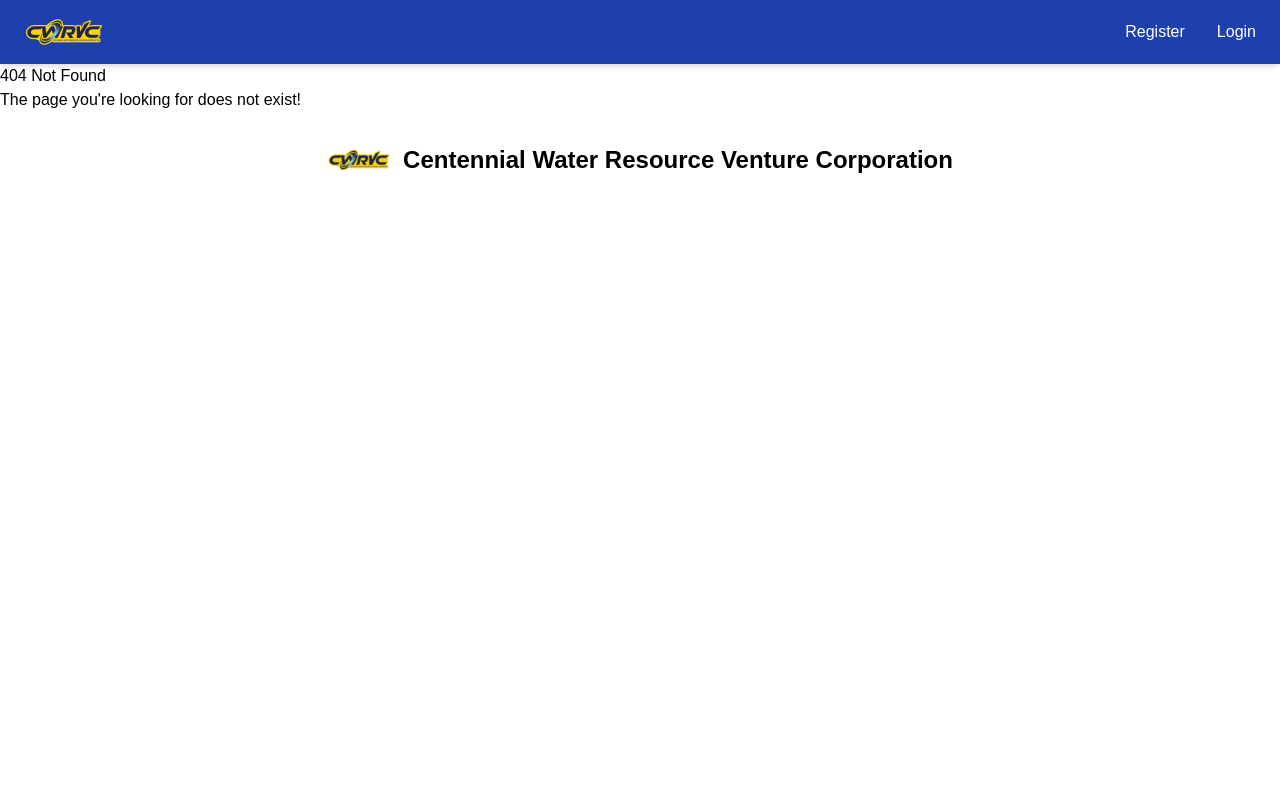
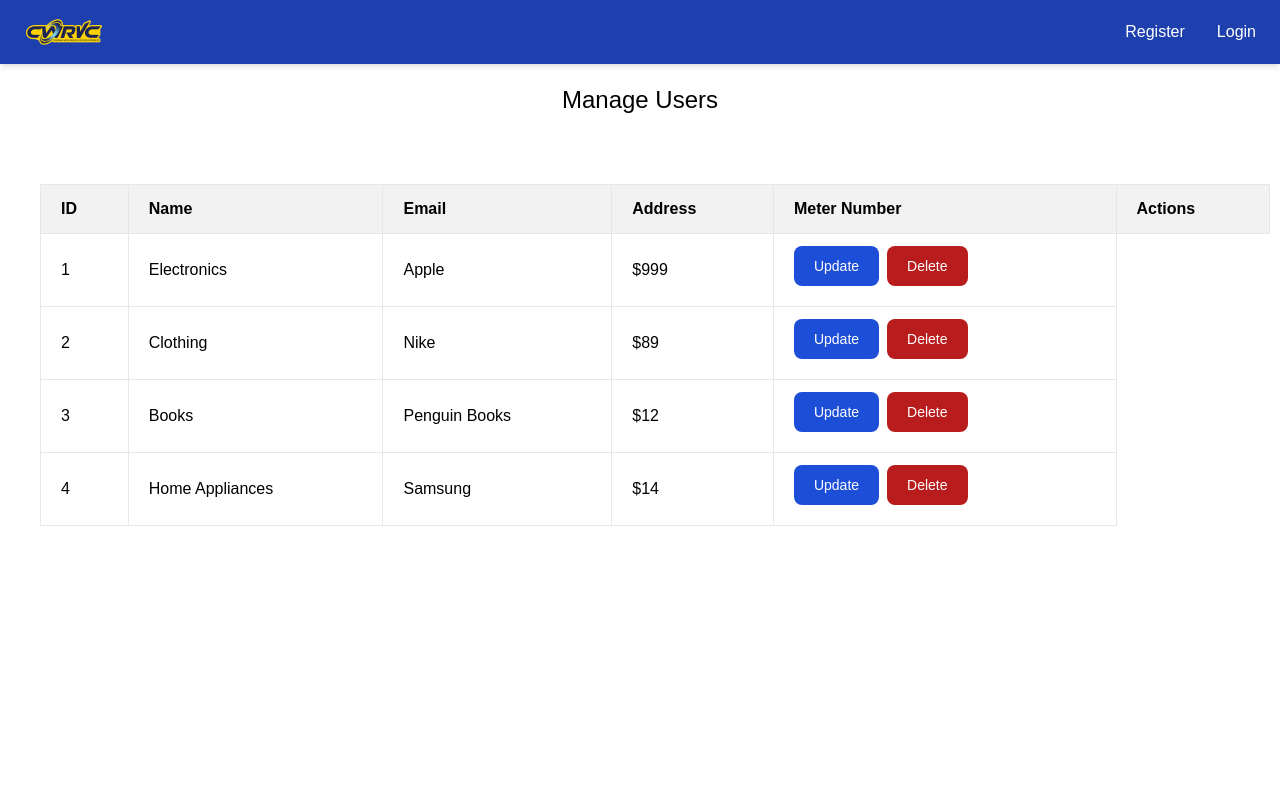
Before and after one commit to Mewguel/water-billing-system, a React (Vite) app in the folder frontend/: page /manageuser in a window 1280 px wide. Shown: the top 800 px of the page. Built offline with nearby package versions, Linux system fonts and the light colour scheme; no server answers.

Commit message:
[Update] Added Manage User and Manage Bills

```diff
--- a/frontend/src/App.jsx
+++ b/frontend/src/App.jsx
@@ -10,11 +10,13 @@
 import Profile from "./pages/Profile";
 import Payment from "./pages/Payment";
 import PaymentSuccess from "./pages/PaymentSuccess";
+import ManageUser from "./pages/Admin/ManageUser";
 
 // components
 import ProtectedRoute from "./components/ProtectedRoute";
 import Navbar from "./components/Navbar";
 import Footer from "./components/Footer";
+import ManageBills from "./pages/Admin/ManageBills";
 
 const Logout = () => {
   localStorage.clear();
@@ -47,6 +49,11 @@
           <Route path="/profile" element={<Profile />} />
           <Route path="/payment" element={<Payment />} />
           <Route path="/paymentsuccess" element={<PaymentSuccess />} />
+
+          {/* Admin Protected Routes */}
+          <Route path="/manageuser" element={<ManageUser />} />
+          <Route path="/managebills" element={<ManageBills />} />
+
           <Route path="*" element={<NotFound />} />
         </Routes>
         <Footer />
--- a/frontend/src/components/Navbar.jsx
+++ b/frontend/src/components/Navbar.jsx
@@ -14,7 +14,7 @@
   }, [location.pathname]);
 
   return (
-    <nav className="container sticky top-0 z-50 shadow-md bg-blue-800 px-6 py-3">
+    <nav className="sticky top-0 z-50 shadow-md bg-blue-800 px-6 py-3">
       <div className="flex items-center justify-between">
         <div className="text-white font-bold text-xl">
           <a href="#">
--- /dev/null
+++ b/frontend/src/components/Table.jsx
@@ -0,0 +1,112 @@
+import React from "react";
+// todo::add pagination
+const products = [
+  {
+    id: 1,
+    Category: "Electronics",
+    Company: "Apple",
+    Product: "iPhone 13",
+    Description: "The latest iPhone with advanced features",
+    Price: 999,
+  },
+  {
+    id: 2,
+    Category: "Clothing",
+    Company: "Nike",
+    Product: "Running Shoes",
+    Description: "High-quality running shoes for athletes",
+    Price: 89,
+  },
+  {
+    id: 3,
+    Category: "Books",
+    Company: "Penguin Books",
+    Product: "The Great Gatsby",
+    Description: "Classic novel by F. Scott Fitzgerald",
+    Price: 12,
+  },
+  {
+    id: 4,
+    Category: "Home Appliances",
+    Company: "Samsung",
+    Product: "Smart Refrigerator",
+    Description: "Refrigerator with smart features and spacious design",
+    Price: 14,
+  },
+];
+const Table = ({ headers }) => {
+  return (
+    <div className="min-h-screen h-full bg-white p-10">
+      <div className="lg:min-w-[1022px] xl:min-w-[1230px] 2xl:min-w-[1530px]">
+        <div className="flex items-center justify-center">
+          <table className="sm:inline-table w-full flex flex-row sm:bg-white  overflow-hidden ">
+            <thead className="text-black">
+              {products?.map((data, index) => (
+                <tr
+                  className={`bg-[#222E3A]/[6%] flex flex-col sm:table-row rounded-l-lg sm:rounded-none mb-2 sm:mb-0 ${
+                    index == 0 ? "sm:flex" : "sm:hidden"
+                  }`}
+                  key={index}
+                >
+                  {headers?.map((data, index) => (
+                    <th
+                      className="py-3 px-5 text-left border border-t rounded-bl-lg sm:rounded-none"
+                      key={index}
+                    >
+                      {data}
+                    </th>
+                  ))}
+                </tr>
+              ))}
+            </thead>
+
+            <tbody className="flex-1 sm:flex-none">
+              {products?.map((data, index) => (
+                <tr
+                  className="flex flex-col sm:table-row mb-2 sm:mb-0"
+                  key={index}
+                >
+                  <td className="border hover:bg-[#222E3A]/[6%] hover:sm:bg-transparent py-3 px-5">
+                    {data?.id}
+                  </td>
+                  <td className="border hover:bg-[#222E3A]/[6%]  hover:sm:bg-transparent py-3 px-5">
+                    {data?.Category}
+                  </td>
+                  <td className="border hover:bg-[#222E3A]/[6%]  hover:sm:bg-transparent py-3 px-5">
+                    {data?.Company}
+                  </td>
+                  <td className="border hover:bg-[#222E3A]/[6%]  hover:sm:bg-transparent py-3 px-5 cursor-pointer">
+                    {"$" + data?.Price}
+                  </td>
+                  <td className="border hover:bg-[#222E3A]/[6%]  hover:sm:bg-transparent py-3 px-5 cursor-pointer">
+                    <button
+                      type="button"
+                      className="text-white bg-blue-700 hover:bg-blue-800 focus:ring-4 focus:ring-blue-300
+                         font-medium rounded-lg text-sm px-5 py-2.5 me-2 mb-2
+                         dark:bg-blue-600 dark:hover:bg-blue-700
+                         focus:outline-none dark:focus:ring-blue-800"
+                    >
+                      Update
+                    </button>
+                    <button
+                      type="button"
+                      className="focus:outline-none rounded-lg
+                         text-white bg-red-700 hover:bg-red-800
+                         dark:bg-red-600 dark:hover:bg-red-700 dark:focus:ring-red-900
+                         focus:ring-4 focus:ring-red-300
+                         font-medium text-sm
+                         px-5 py-2.5 me-2 mb-2"
+                    >
+                      Delete
+                    </button>
+                  </td>
+                </tr>
+              ))}
+            </tbody>
+          </table>
+        </div>
+      </div>
+    </div>
+  );
+};
+export default Table;
--- /dev/null
+++ b/frontend/src/pages/Admin/ManageBills.jsx
@@ -0,0 +1,17 @@
+import React from "react";
+import Table from "../../components/Table";
+
+const headers = ["ID", "Name", "Email", "Billing Date", "Receipt", "Actions"];
+
+const ManageBills = () => {
+  return (
+    <>
+      <div className="flex justify-center items-center w-full py-5">
+        <h1 className="text-xl sm:text-2xl font-medium mb-2">Manage Bills</h1>
+      </div>
+      <Table headers={headers} />
+    </>
+  );
+};
+
+export default ManageBills;
--- /dev/null
+++ b/frontend/src/pages/Admin/ManageUser.jsx
@@ -0,0 +1,17 @@
+import React from "react";
+import Table from "../../components/Table";
+
+const headers = ["ID", "Name", "Email", "Address", "Meter Number", "Actions"];
+
+const ManageUser = () => {
+  return (
+    <>
+      <div className="flex justify-center items-center w-full py-5">
+        <h1 className="text-xl sm:text-2xl font-medium mb-2">Manage Users</h1>
+      </div>
+      <Table headers={headers} />
+    </>
+  );
+};
+
+export default ManageUser;
```
